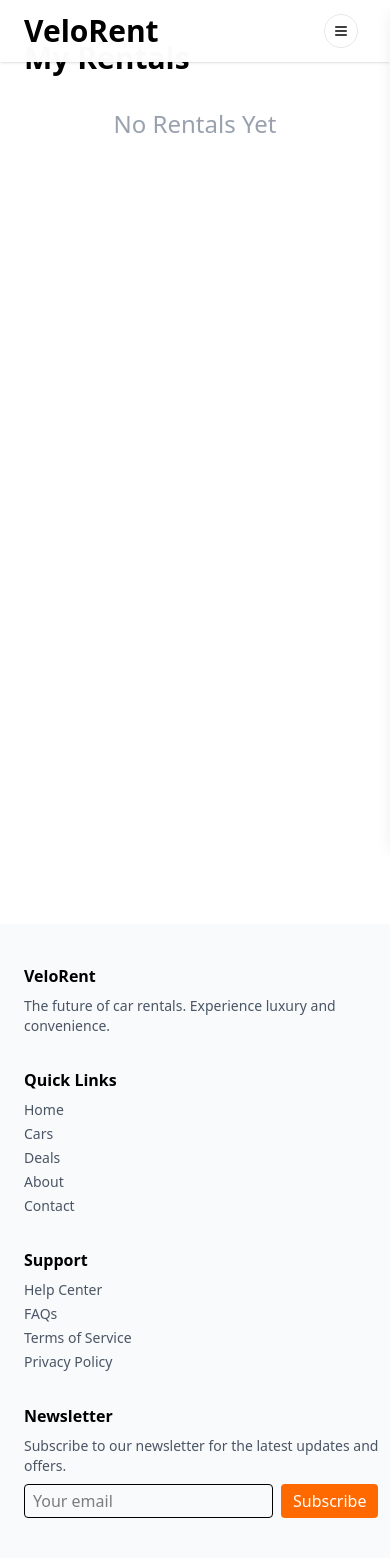
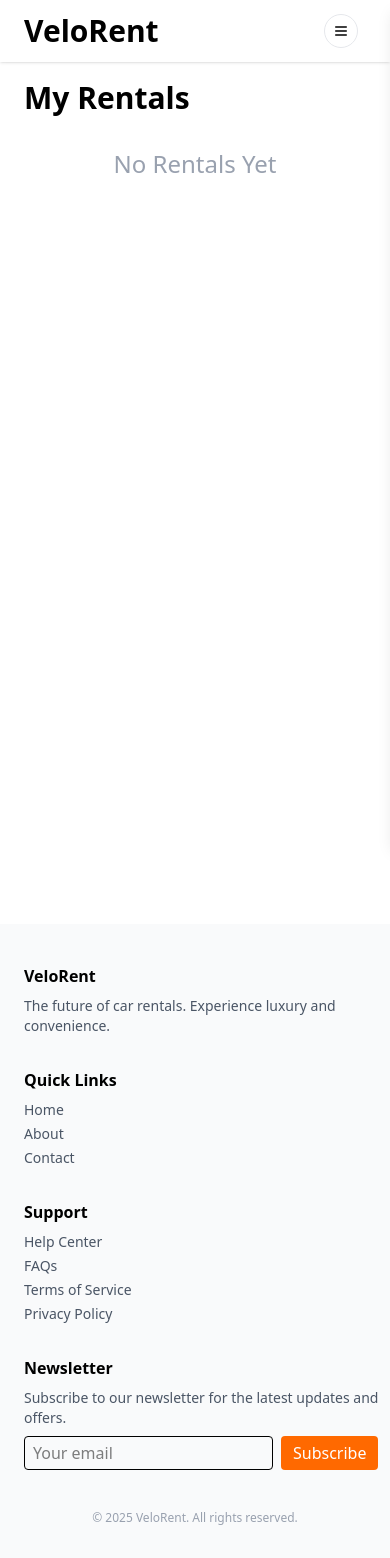
Before and after one commit to Aman03344/VeloRent, a React (Vite) app: page /my-rentals in a window 390 px wide. Shown: the top 1558 px of the page. Built offline with nearby package versions, Linux system fonts and the light colour scheme.

Commit message:
adding link in footer

```diff
--- a/src/components/Footer.jsx
+++ b/src/components/Footer.jsx
@@ -1,4 +1,6 @@
 import React from "react";
+import { Link } from "react-router-dom"
+
 
 const Footer = () => {
   return (
@@ -14,12 +16,10 @@
           </div>
           <div>
             <h3 className="font-bold mb-2">Quick Links</h3>
-            <ul className="space-y-1 text-sm text-gray-600">
-              <li>Home</li>
-              <li>Cars</li>
-              <li>Deals</li>
-              <li>About</li>
-              <li>Contact</li>
+            <ul className="space-y-1 text-sm text-gray-600 flex flex-col">
+              <Link to={"/"}>Home</Link>
+              <Link to={"/about"}>About</Link>
+              <Link to={"/contact"}>Contact</Link>
             </ul>
           </div>
           <div>
--- a/src/pages/MyRentals.jsx
+++ b/src/pages/MyRentals.jsx
@@ -24,7 +24,7 @@
     }, [isError, message]);
 
     return (
-        <div className="w-full px-4 py-10 min-h-screen  md:pt-25">
+        <div className="w-full px-4 py-10 min-h-screen  md:pt-25 pt-20">
             <h1 className="text-3xl font-bold mb-8 text-start px-2 md:px-6">My Rentals</h1>
 
             {isLoading ? (
```
